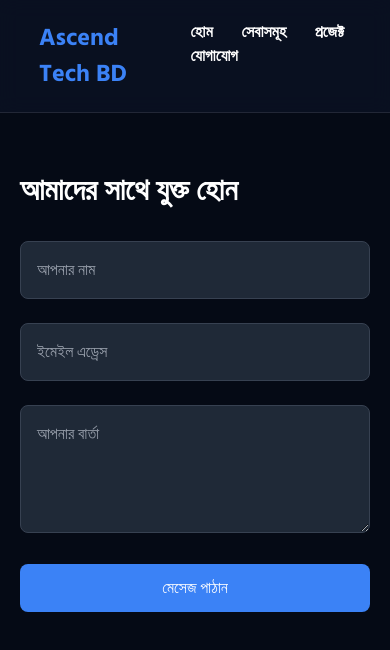
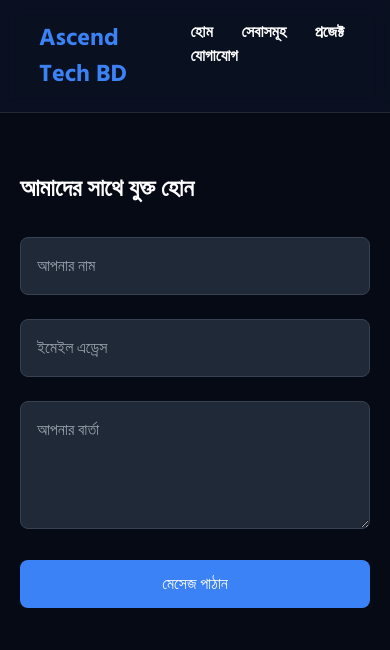
Before and after one commit to ascendtechbd/ascendtechbd.github.io, a plain HTML site: page contact.html in a window 390 px wide. Drawn offline with nearby package versions, Linux system fonts and the light colour scheme.

Commit message:
Update contact.html

```diff
--- a/contact.html
+++ b/contact.html
@@ -2,6 +2,7 @@
 <html lang="bn">
 <head>
     <meta charset="UTF-8">
+    <meta name="viewport" content="width=device-width, initial-scale=1.0">
     <title>যোগাযোগ | Ascend Tech BD</title>
     <link rel="stylesheet" href="css/style.css">
     <script src="https://cdn.tailwindcss.com"></script>
@@ -18,7 +19,7 @@
     </nav>
 
     <div class="container max-w-lg">
-        <h2 class="text-3xl font-bold mb-8">আমাদের সাথে যুক্ত হোন</h2>
+        <h2 class="text-2xl md:text-3xl font-bold mb-8">আমাদের সাথে যুক্ত হোন</h2>
         <form class="space-y-6">
             <input type="text" placeholder="আপনার নাম" class="w-full p-4 rounded-lg bg-gray-800 border border-gray-700">
             <input type="email" placeholder="ইমেইল এড্রেস" class="w-full p-4 rounded-lg bg-gray-800 border border-gray-700">
```
